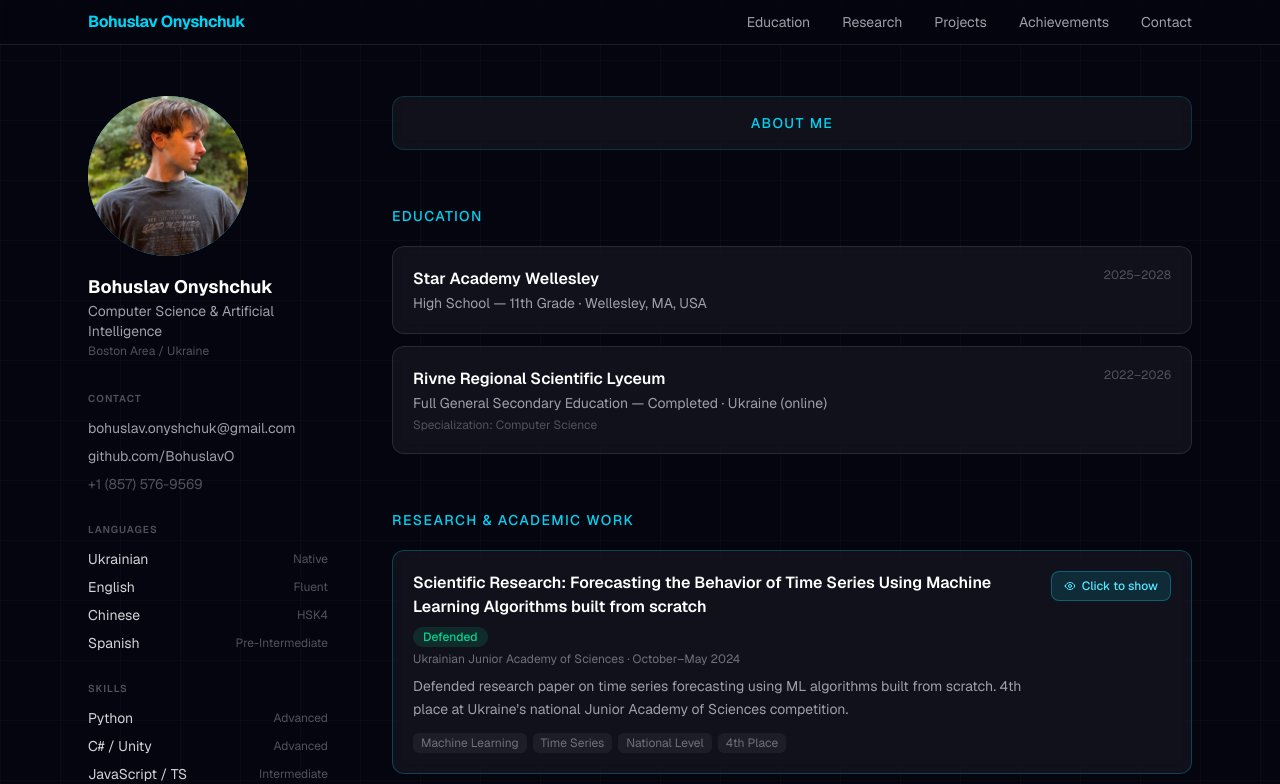
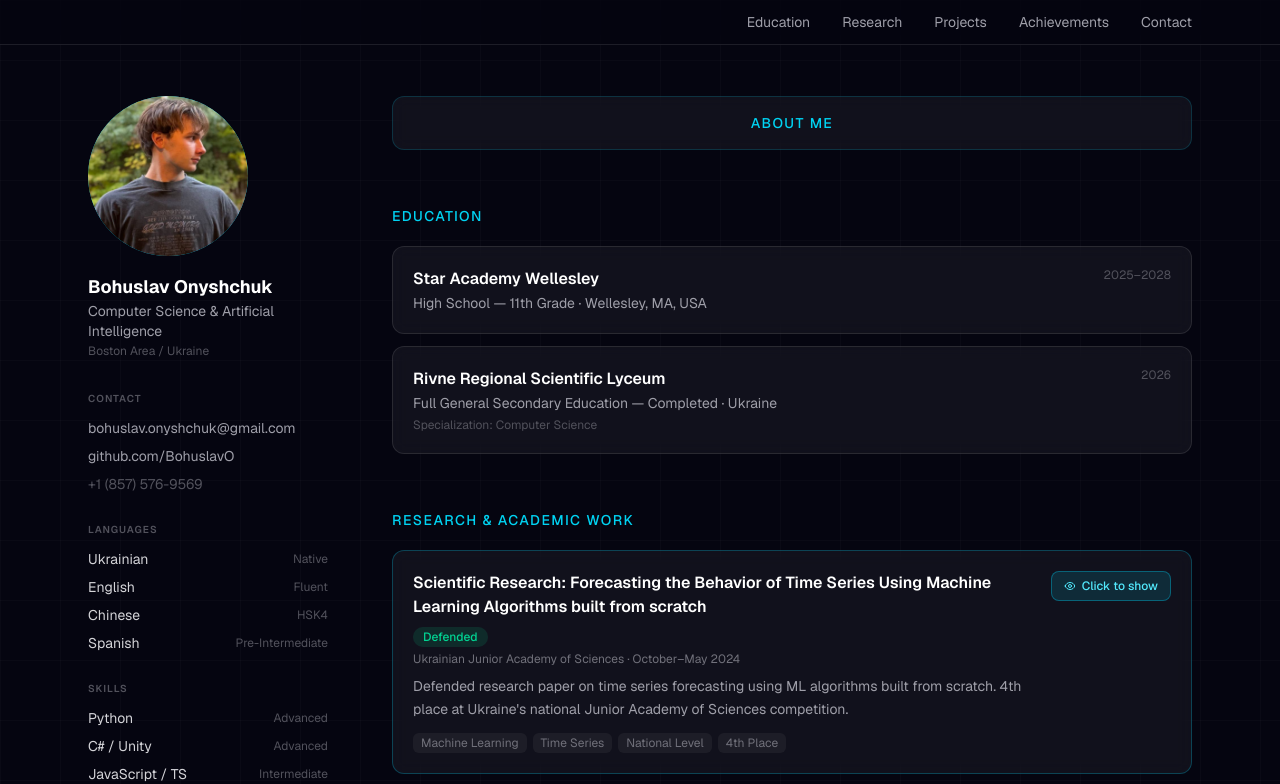
Before and after one commit to BohuslavO/portfolio, a Next.js app: page / in a window 1280 px wide. Shown: the top 784 px of the page. Built offline with nearby package versions, Linux system fonts and the light colour scheme.

Commit message:
Simplify Rivne lyceum date and location

```diff
--- a/components/Education.tsx
+++ b/components/Education.tsx
@@ -8,10 +8,10 @@ const education = [
   },
   {
     school: "Rivne Regional Scientific Lyceum",
-    location: "Ukraine (online)",
+    location: "Ukraine",
     degree: "Full General Secondary Education — Completed",
     detail: "Specialization: Computer Science",
-    year: "2022–2026",
+    year: "2026",
   },
 ];
 
--- a/components/Navbar.tsx
+++ b/components/Navbar.tsx
@@ -9,13 +9,7 @@ const links = [
 export default function Navbar() {
   return (
     <header className="fixed top-0 left-0 right-0 z-50 border-b border-white/10 bg-[#050510]/70 backdrop-blur-xl">
-      <nav className="mx-auto flex max-w-6xl items-center justify-between px-6 py-2.5">
-        <a
-          href="#"
-          className="bg-gradient-to-r from-cyan-400 to-cyan-400 bg-clip-text text-base font-bold tracking-tight text-transparent"
-        >
-          Bohuslav Onyshchuk
-        </a>
+      <nav className="mx-auto flex max-w-6xl items-center justify-end px-6 py-2.5">
         <ul className="hidden sm:flex items-center gap-8">
           {links.map((link) => (
             <li key={link.id}>
```
